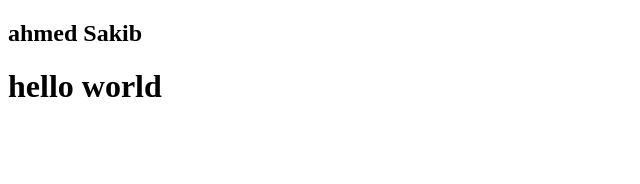
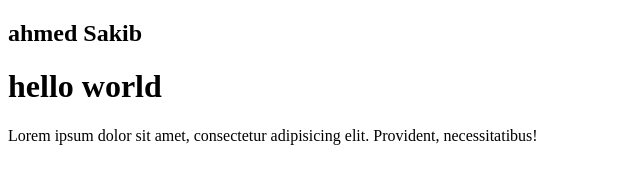
Before and after one commit to dev-ahmed-sakib/second-web-personal, a plain HTML site: page index.html in a window 1280 px wide. Shown: the whole page, without its empty margins (0-640 px from the left). Drawn offline with Linux system fonts and the light colour scheme.

Commit message:
third commit

```diff
--- a/index.html
+++ b/index.html
@@ -9,5 +9,6 @@
 <body>
     <h2>ahmed Sakib</h2>
     <h1>hello world</h1>
+    <p>Lorem ipsum dolor sit amet, consectetur adipisicing elit. Provident, necessitatibus!</p>
 </body>
 </html>
```
